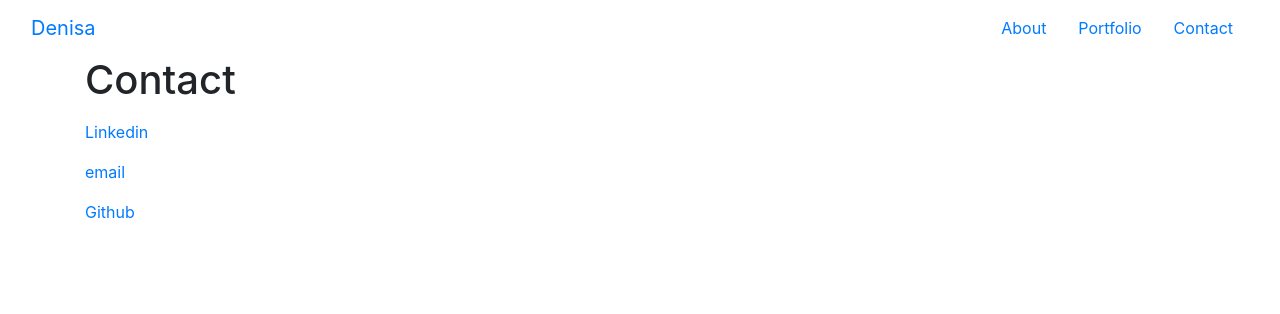
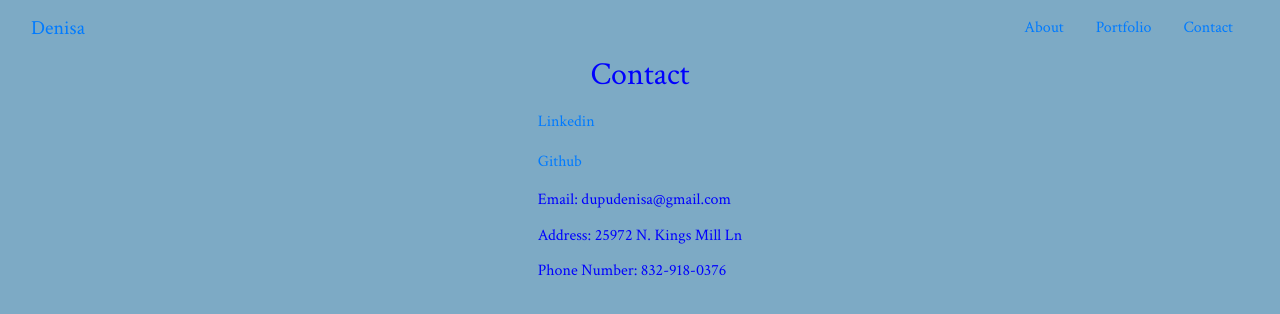
Before and after one commit to dupudenisa/Portfolio-updated, a plain HTML site: page contact.html in a window 1280 px wide. Drawn offline with nearby package versions, Linux system fonts and the light colour scheme.

Commit message:
added a little bit of style, more style to be added soon

```diff
--- a/contact.html
+++ b/contact.html
@@ -8,7 +8,7 @@
     <link rel="stylesheet" href="https://stackpath.bootstrapcdn.com/bootstrap/4.4.1/css/bootstrap.min.css" integrity="sha384-Vkoo8x4CGsO3+Hhxv8T/Q5PaXtkKtu6ug5TOeNV6gBiFeWPGFN9MuhOf23Q9Ifjh" crossorigin="anonymous">
     <link href="https://fonts.googleapis.com/css?family=Crimson+Text&display=swap" rel="stylesheet">
 
-    <link rel="stylesheet" href="assets/css/styles.css" media="screen">
+    <link rel="stylesheet" href="style.css" media="screen">
 
 
 
@@ -48,9 +48,9 @@
         <div class="row">
           <div class="col-12">
               <blockquote class="blockquote">
-                <h1 class="mb-0">  Contact
+                <h2 class="mb-0">  Contact
 
-                </h1>
+                </h2>
               </blockquote>
           </div>
         </div>
@@ -62,14 +62,23 @@
 
 
           <div class="form-group">
-              <a href=" dupudenisa@gmail.com">email</a>
+              <a href="https://github.com/dupudenisa">Github</a>
 
           </div>
 
           <div class="form-group">
-              <a href="https://github.com/dupudenisa">Github</a>
+            <h6>Email:  dupudenisa@gmail.com</h6>
 
-          </div>
+        </div>
+
+        <div class="form-group">
+          <h6>Address:  25972 N. Kings Mill Ln</h6>
+
+        </div>
+
+        <div class="form-group">
+          <h6>Phone Number: 832-918-0376</h6>
+
 
 
 
--- a/style.css
+++ b/style.css
@@ -1,4 +1,4 @@
-<style>
+
 body {
  font-family:  'Crimson Text', serif;
 }
@@ -46,7 +46,15 @@ p{
   margin: 0 auto;
 }
 
-
-
-
-</style>
+.mb-0 {
+  text-align: center;
+  color: blue;
+  font-family: 'Abril Fatface', ;
+}
+.pnames {
+  background-color: blue;
+}
+body {
+  color:blue;
+  background-color: rgb(125, 170, 197);
+}
```
Also changed, not shown: index.html (+3 -3 lines), portfolio.html (+20 -19 lines).
